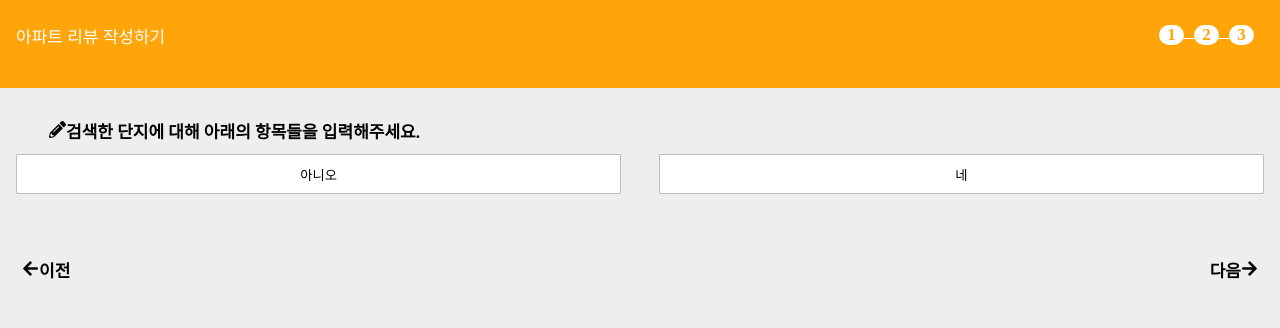
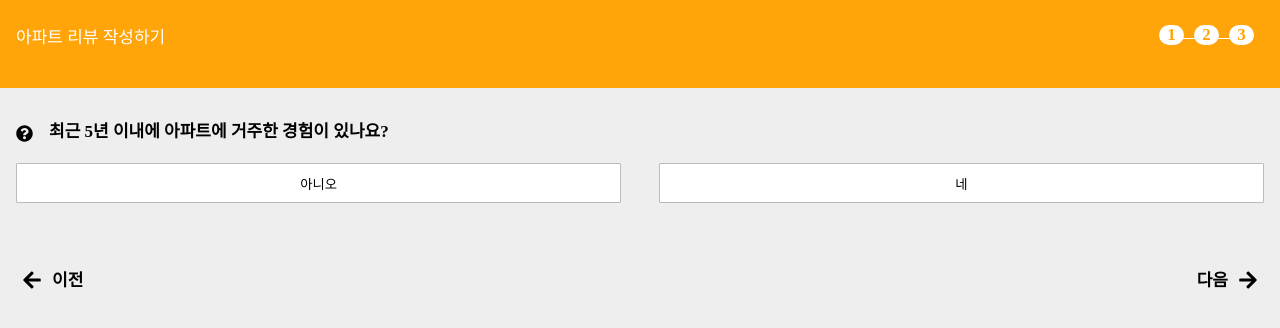
Before and after one commit to siriusjh/study01, a React (Create React App) app: page / in a window 1280 px wide. Shown: the top 328 px of the page. Built offline with nearby package versions, Linux system fonts and the light colour scheme.

Commit message:
view 설정

```diff
--- a/src/components/Footer.js
+++ b/src/components/Footer.js
@@ -1,16 +1,71 @@
-import React from 'react';
+import React, { Component } from 'react';
 import {
     FaArrowRight,
     FaArrowLeft
 } from 'react-icons/fa';
+import styled from 'styled-components';
+import { connect } from 'react-redux';
+import { bindActionCreators }from 'redux';
 
-const Footer = () => (
-    <footer>
-        <div id="btn-steps">
-            <button type="button" className="footer-btn"><FaArrowLeft/>이전</button>
-            <button type="button" className="footer-btn">다음<FaArrowRight/></button>
-        </div>
-    </footer>
-)
+import * as baseActions from '../modules/base';
 
-export default Footer;
+const IconsArrowLeft = styled.div`
+    display: inline-block;
+    margin-right: 10px;
+    position: relative;
+    top: 4px;
+`;
+
+const IconsArrowRight = styled.div`
+    display: inline-block;
+    margin-left: 10px;
+    position: relative;
+    top: 4px;
+`;
+
+class  Footer extends Component {
+
+    handleStepChange = (changeStep) => {
+
+        const { step, BaseActions } = this.props;
+
+        let total = changeStep + step;
+        if (total < 2) {
+            total = 1
+        } else if( total > 3) {
+            total = 4
+        }
+
+        BaseActions.changeSteps(total);
+    }
+
+    render() {
+
+        return(
+            <footer>
+                <div id="btn-steps">
+                    <button className="footer-btn" onClick={()=>{this.handleStepChange(-1)}}>
+                        <IconsArrowLeft>
+                            <FaArrowLeft size={20}/>
+                        </IconsArrowLeft>
+                        이전
+                    </button>
+                    <button className="footer-btn" onClick={()=>{this.handleStepChange(1)}}>
+                        다음
+                        <IconsArrowRight>
+                            <FaArrowRight size={20}/>
+                        </IconsArrowRight>
+                    </button>
+                </div>
+            </footer>
+        )
+    }
+}
+export default connect(
+    (state) => ({
+        step: state.base.get('step')
+    }),
+    (dispatch) => ({
+        BaseActions: bindActionCreators(baseActions, dispatch)
+    })
+)(Footer);
--- /dev/null
+++ b/src/components/ReviewResult.js
@@ -0,0 +1,9 @@
+import React from 'react';
+
+const ReviewResult= ({step}) => (
+    <div>
+        444
+    </div>
+)
+
+export default ReviewResult;
--- a/src/components/StepOne.js
+++ b/src/components/ReviewWrite.js
@@ -2,11 +2,11 @@ import React from 'react';
 import StepTitle from "./StepTitle";
 import StepContents from "./StepContents";
 
-const StepOne = ({step}) => (
+const ReviewWrite = ({step}) => (
     <div>
         <StepTitle step={step}/>
         <StepContents step={step}/>
     </div>
 )
 
-export default StepOne;
+export default ReviewWrite;
--- /dev/null
+++ b/src/components/ReviewWriterInfo.js
@@ -0,0 +1,9 @@
+import React from 'react';
+
+const ReviewWriterInfo = ({step}) => (
+    <div>
+        333
+    </div>
+)
+
+export default ReviewWriterInfo;
--- a/src/components/StepTitle.js
+++ b/src/components/StepTitle.js
@@ -4,23 +4,36 @@ import {
     FaPencilAlt
 } from 'react-icons/fa';
 
+import styled from 'styled-components';
+
+const Icons = styled.div`
+    display: inline-block;
+    position: absolute;
+    left: 0;
+    top: 4px;
+`;
+
 const StepOneTitle = () => (
     <h3>
-        <FaQuestionCircle/>
+        <Icons>
+            <FaQuestionCircle/>
+        </Icons>
         최근 5년 이내에 아파트에 거주한 경험이 있나요?
     </h3>
 )
 
 const StepTwoTitle = () => (
     <h3>
-        <FaPencilAlt/>
+        <Icons>
+            <FaPencilAlt/>
+        </Icons>
         검색한 단지에 대해 아래의 항목들을 입력해주세요.
     </h3>
 )
 
 const StepTitle = ({step}) => (
     <div id="step-title">
-        {step === 2 ? <StepOneTitle/> : <StepTwoTitle step={step}/>}
+        {step === 1 ? <StepOneTitle/> : <StepTwoTitle step={step}/>}
     </div>
 )
 
--- a/src/containers/ReviewContainer.js
+++ b/src/containers/ReviewContainer.js
@@ -1,23 +1,29 @@
 import React, {Component} from 'react';
 import { connect } from 'react-redux'
-import StepOne from '../components/StepOne';
-import StepTwo from '../components/StepTwo';
+import ReviewWrite from '../components/ReviewWrite';
+import ReviewWriterInfo from '../components/ReviewWriterInfo';
+import ReviewResult from '../components/ReviewResult';
 
 class ReviewContainer extends Component {
 
     //현재 step에 따라 다른 view를 보여준다.
     handleView(step) {
-        console.log(step);
         let view = '';
         switch (step) {
             case 1:
-                view = <StepOne step={step}/>;
+                view = <ReviewWrite step={step}/>;
                 break;
             case 2:
-                view = <StepTwo/>;
+                view = <ReviewWrite step={step}/>;
+                break;
+            case 3:
+                view = <ReviewWriterInfo step={step}/>;
+                break;
+            case 4:
+                view = <ReviewResult step={step}/>;
                 break;
             default:
-                view = <StepOne/>;
+                view = <ReviewWrite step={1}/>;
                 break;
         }
         return view;
--- a/src/index.css
+++ b/src/index.css
@@ -45,13 +45,13 @@ header {
 }
 
 #header-title {
-  padding-top:7px;
-  color:#fff;
+    padding-top: 7px;
+    color: #fff;
     font-size: 17px;
 }
 
 #header-steps {
-  padding-top:13px;
+    padding-top: 13px;
     font-size: 17px;
     color: #ffa409;
     font-weight: bold;
@@ -62,6 +62,7 @@ header {
     border-top: 1px solid #fff;
     border-bottom: 0;
 }
+
 header ul {
     list-style: none;
     margin: 0;
@@ -94,7 +95,7 @@ header li span {
 
 #step-title h3 {
     position: relative;
-  margin-bottom: 10px;
+    margin-bottom: 20px;
     font-size: 17px;
     color: #000;
     line-height: 1.3em;
--- a/src/modules/base.js
+++ b/src/modules/base.js
@@ -10,5 +10,5 @@ const initialState = Map({
 })
 
 export default handleActions({
-    [CHANE_STEPS] : (state, action) => state.get('step', action.payload)
+    [CHANE_STEPS] : (state, action) => state.set('step', action.payload)
 }, initialState)
```
Also changed, not shown: src/components/StepTwo.js (deleted). Lines whose indentation alone changed are shown as unchanged.
